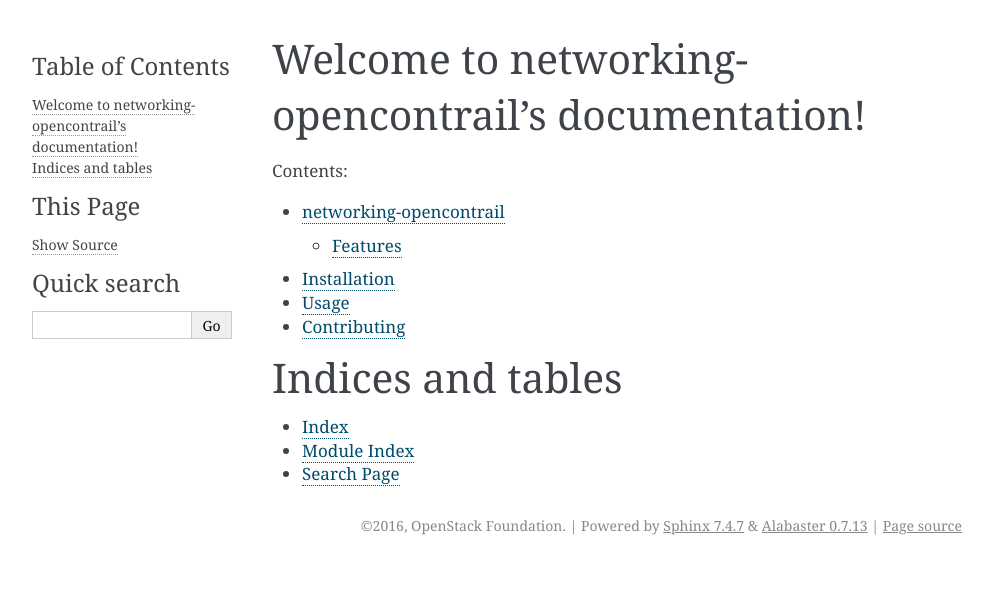
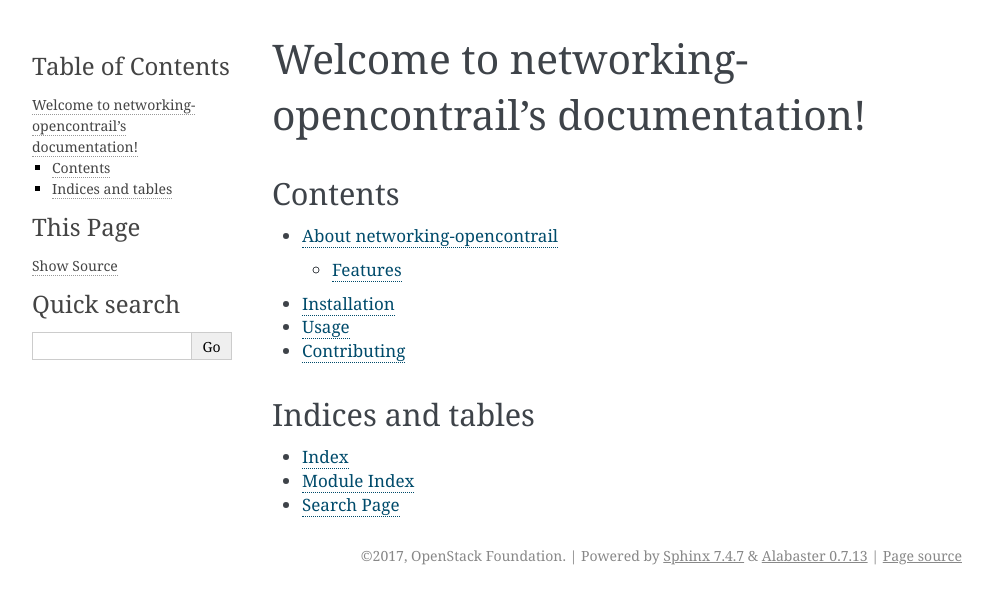
Before and after one commit to openstack-archive/networking-opencontrail, a Sphinx documentation site: the page built from doc/source/index.rst, in a window 1280 px wide. Shown: the top 604 px of the page, without its empty margins (148-1141 px from the left). Built offline with Sphinx 7.4.7, drawn with Linux system fonts in a browser that asks for light colours.

Commit message:
Minor fixes in docs
Fixed typo in module name in usage.rst. Additionally made minor
improvements to index.rst, so now TOC is more logical.

Change-Id: Iffd73a7a4ebb8a1104ebe5f94888dcf8b91c2886

```diff
--- a/doc/source/conf.py
+++ b/doc/source/conf.py
@@ -22,8 +22,9 @@
 # extensions coming with Sphinx (named 'sphinx.ext.*') or your custom ones.
 extensions = [
     'sphinx.ext.autodoc',
-    #'sphinx.ext.intersphinx',
-    'oslosphinx'
+    # 'sphinx.ext.intersphinx',
+    'oslosphinx',
+    'sphinxcontrib.fulltoc',
 ]
 
 # autodoc generation is a bit aggressive and a nuisance when doing heavy
@@ -38,7 +39,7 @@
 
 # General information about the project.
 project = u'networking-opencontrail'
-copyright = u'2016, OpenStack Foundation'
+copyright = u'2017, OpenStack Foundation'
 
 # If true, '()' will be appended to :func: etc. cross-reference text.
 add_function_parentheses = True
@@ -72,4 +73,4 @@
 ]
 
 # Example configuration for intersphinx: refer to the Python standard library.
-#intersphinx_mapping = {'http://docs.python.org/': None}
+# intersphinx_mapping = {'http://docs.python.org/': None}
--- a/doc/source/index.rst
+++ b/doc/source/index.rst
@@ -3,15 +3,17 @@
    You can adapt this file completely to your liking, but it should at least
    contain the root `toctree` directive.
 
+===================================================
 Welcome to networking-opencontrail's documentation!
-========================================================
+===================================================
 
-Contents:
+Contents
+========
 
 .. toctree::
    :maxdepth: 2
 
-   readme
+   About networking-opencontrail <readme>
    installation
    usage
    contributing
--- a/doc/source/usage.rst
+++ b/doc/source/usage.rst
@@ -4,4 +4,4 @@
 
 To use networking-opencontrail in a project::
 
-    import networking-opencontrail
+    import networking_opencontrail
--- a/test-requirements.txt
+++ b/test-requirements.txt
@@ -8,6 +8,7 @@
 mock>=2.0 # BSD
 python-subunit>=0.0.18 # Apache-2.0/BSD
 sphinx>=1.5.1 # BSD
+sphinxcontrib-fulltoc # Apache-2.0
 oslosphinx>=4.7.0 # Apache-2.0
 oslotest>=1.10.0 # Apache-2.0
 testrepository>=0.0.18  # Apache-2.0/BSD
```
